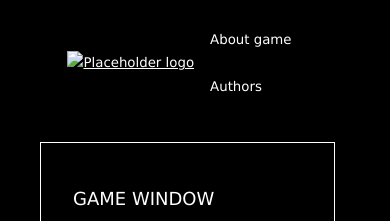
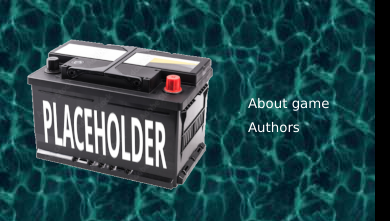
Before and after one commit to saanako/Projektirepo, a plain HTML site: page index.html in a window 390 px wide. Shown: the top 221 px of the page. Drawn offline with Linux system fonts and the light colour scheme.

Commit message:
tausta+placeholder logo. eikös ollut joku idea että kalat välttelevät mereen putoavia akkuja? xd

```diff
--- a/index.html
+++ b/index.html
@@ -12,7 +12,7 @@
 
     <header>
         <a href="index.html">
-            <img src="#" alt="Placeholder logo" width="192">
+            <img src="img/carbattery01.png" alt="Placeholder logo" width="192" style="margin-inline: 1rem;">
         </a>
         <nav>
             <div class="navbarbuttons">
--- a/style.css
+++ b/style.css
@@ -4,7 +4,7 @@ body {
     font-size: smaller;
     line-height: 1.5rem;
     background-color: black;
-    background-image: url(img/violetsatin.gif)
+    background-image: url(img/water01.jpg)
 }
 
 * {
@@ -39,13 +39,6 @@ nav a {
     text-decoration: none;
 }
 
-.navbarbuttons {
-    @media (max-width: 530px) {
-        display: flex;
-        flex-direction: column;
-    }
-}
-
 aside a {
     line-height: normal;
     width: fit-content;
@@ -57,8 +50,6 @@ aside a {
     display: flex;
     flex-direction: column;
 }
-
-
 
 main {
     width: 50rem;
@@ -75,15 +66,11 @@ main {
     width: fit-content;
 }
 
-
-
 .flexbox {
     display: flex;
     flex-wrap: wrap;
     justify-content: center;
 }
-
-
 
 footer {
     padding: 2rem;
```
Also changed, not shown: img/carbattery01.png (added), img/metropolia-harmaa.gif (added), img/water01.jpg (added), 1 other file.
